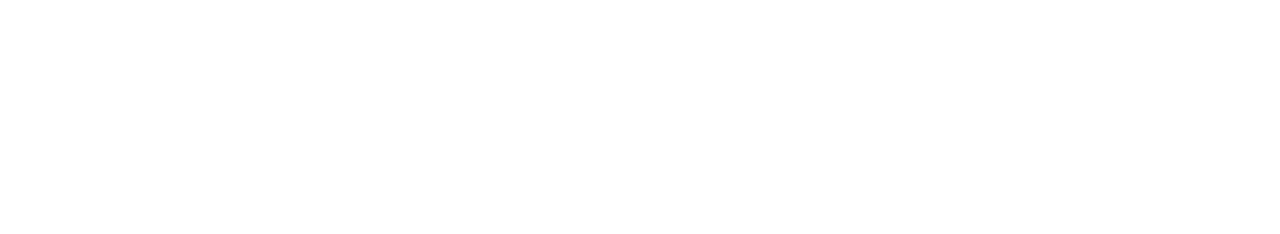
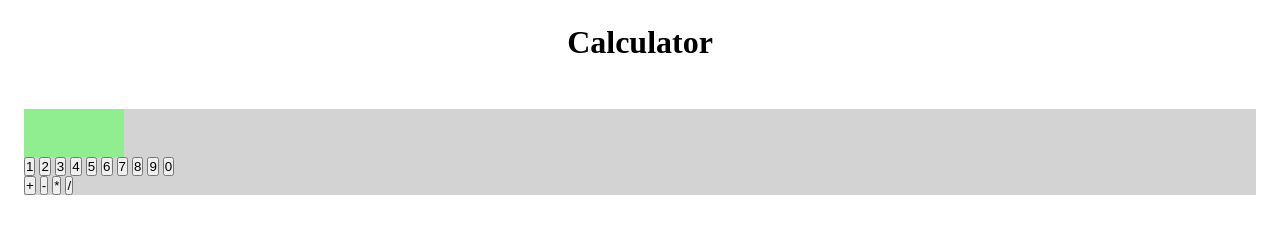
Before and after one commit to JollyJoker90/Odin-Calculator, a plain HTML site: page index.html in a window 1280 px wide. Drawn offline with Linux system fonts and the light colour scheme.

Commit message:
created basic math functions created operate function to use the math functions created input buttons

```diff
--- a/code.js
+++ b/code.js
@@ -0,0 +1,27 @@
+let num1;
+let num2;
+let operator;
+
+const add = (a, b) => {
+    return a + b;
+}
+
+const subtract = (a, b) => {
+    return a - b;
+}
+
+const multiply = (a, b) => {
+    return a * b;
+}
+
+const divide = (a, b) => {
+    return a / b;
+}
+
+const operate = (operator, num1, num2) => {
+    if (operator === "+") { return add(num1, num2) }
+    if (operator === "-") { return subtract(num1, num2) }
+    if (operator === "*") { return multiply(num1, num2) }
+    if (operator === "/") { return divide(num1, num2) }
+
+}
--- a/index.html
+++ b/index.html
@@ -10,7 +10,31 @@
 </head>
 
 <body>
+    <h1 id="heading">Calculator</h1>
+    <div class="container">
+        <div class="display"></div>
+        <div class="inputs">
+            <div class="nums">
+                <button class="one">1</button>
+                <button class="two">2</button>
+                <button class="three">3</button>
+                <button class="four">4</button>
+                <button class="five">5</button>
+                <button class="six">6</button>
+                <button class="seven">7</button>
+                <button class="eight">8</button>
+                <button class="nine">9</button>
+                <button class="zero">0</button>
+            </div>
+            <div class="operators">
+                <button class="add">+</button>
+                <button class="sub">-</button>
+                <button class="mul">*</button>
+                <button class="div">/</button>
+            </div>
+        </div>
 
+    </div>
 </body>
 
 </html>
--- a/styles.css
+++ b/styles.css
@@ -0,0 +1,23 @@
+* {
+    margin: 0;
+    padding: 0;
+}
+
+body {
+    padding: 24px;
+}
+
+#heading {
+    text-align: center;
+    margin-bottom: 48px;
+}
+
+.container {
+    background-color: lightgray;
+}
+
+.display {
+    width: 100px;
+    height: 48px;
+    background-color: lightgreen;
+}
```
